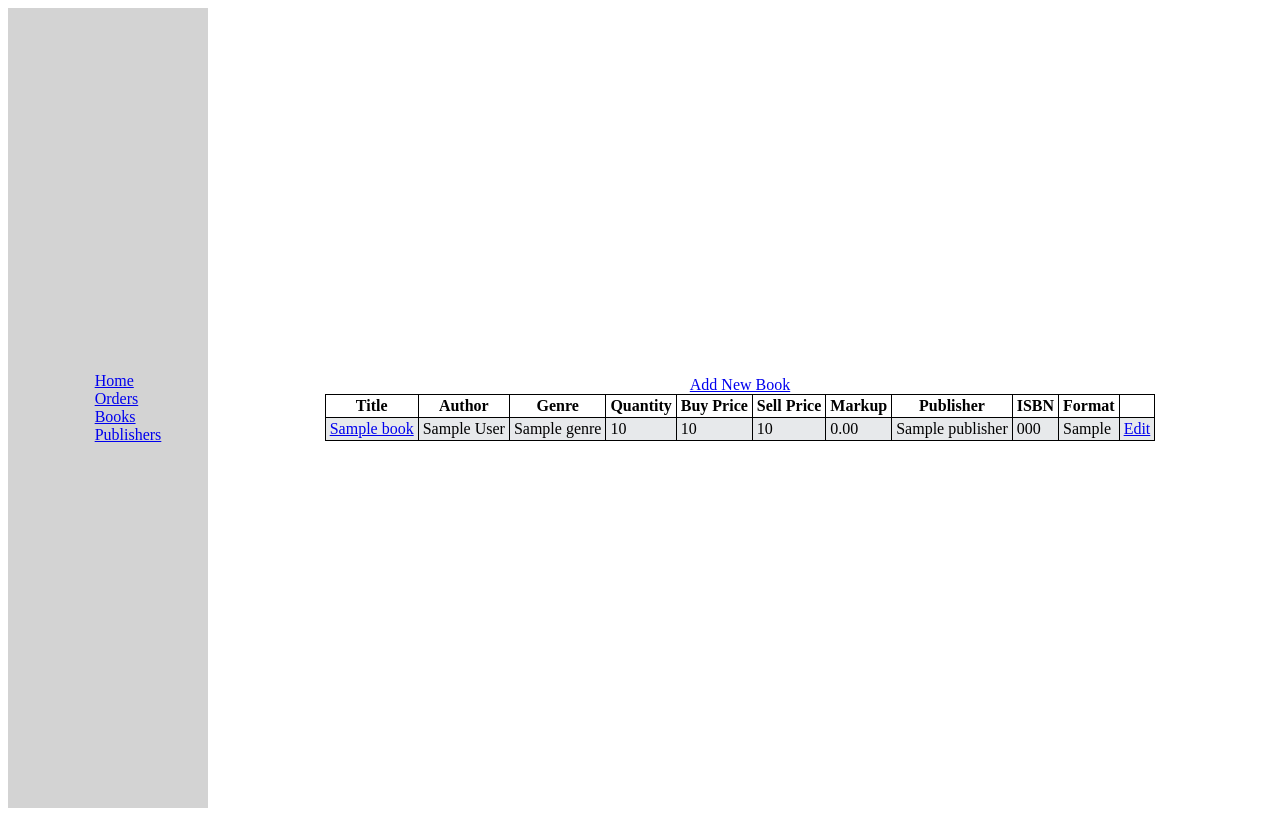
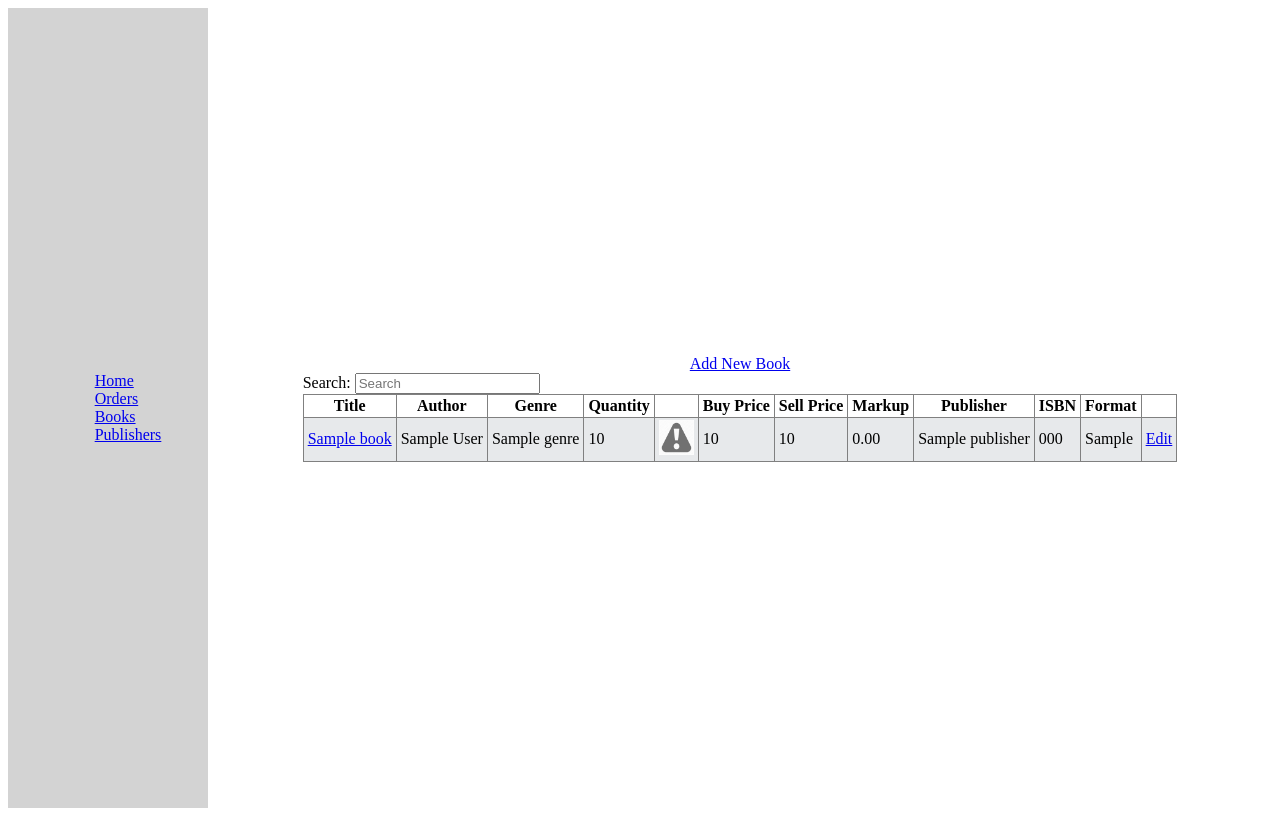
Before and after one commit to erikesund/cc-project1-bookshop-inventory, a Flask app: page /books in a window 1280 px wide. Run offline with Flask 2, Linux system fonts and the light colour scheme; a database or web service that is not in the repository returns one stand-in record (values such as "Sample title"); some libraries are stand-ins or nearby versions.

Commit message:
MVP - Icons Added

```diff
--- a/static/style.css
+++ b/static/style.css
@@ -90,7 +90,7 @@ article {
 }
 
 table, th, td {
-  border: 1px solid black;
+  border: 1px solid grey;
   border-collapse: collapse;
 }
 
--- a/templates/books/index.html
+++ b/templates/books/index.html
@@ -25,6 +25,8 @@
 
 {% endfor %}
 </div> -->
+Search: <input type="text" id="search_input" onkeyup="" placeholder="Search">
+
 <div id="books-table">
   <table>
     <tr>
@@ -32,6 +34,7 @@
       <th>Author</th>
       <th>Genre</th>
       <th>Quantity</th>
+      <th></th>
       <th>Buy Price</th>
       <th>Sell Price</th>
       <th>Markup</th>
@@ -46,6 +49,13 @@
       <td>{{book.author}}</td>
       <td>{{book.genre}}</td>
       <td>{{book.quantity}}</td>
+      <td> {% if book.stock_status() == 'out_of_stock' %}
+        <img src="/static/images/icon_red.jpeg" alt="Red Exclaimation Mark" height="35px" width="35px">
+        {% elif book.stock_status() == 'stock_high' %}
+        <img src="/static/images/icon_grey.jpeg" alt="Grey Exclaimation Mark" height="35px" width="35px">
+        {% else %}
+        <img src="/static/images/icon_yellow.png" alt="Yellow Exclaimation Mark" height="35px" width="35px">
+        {% endif %}</td>
       <td>{{book.buy_price}}</td>
       <td>{{book.sell_price}}</td>
       <td>{{book.calculate_markup()}}</td>
```
Also changed, not shown: static/images/icon_grey.jpeg (added), static/images/icon_red.jpeg (added), static/images/icon_yellow.png (added).
